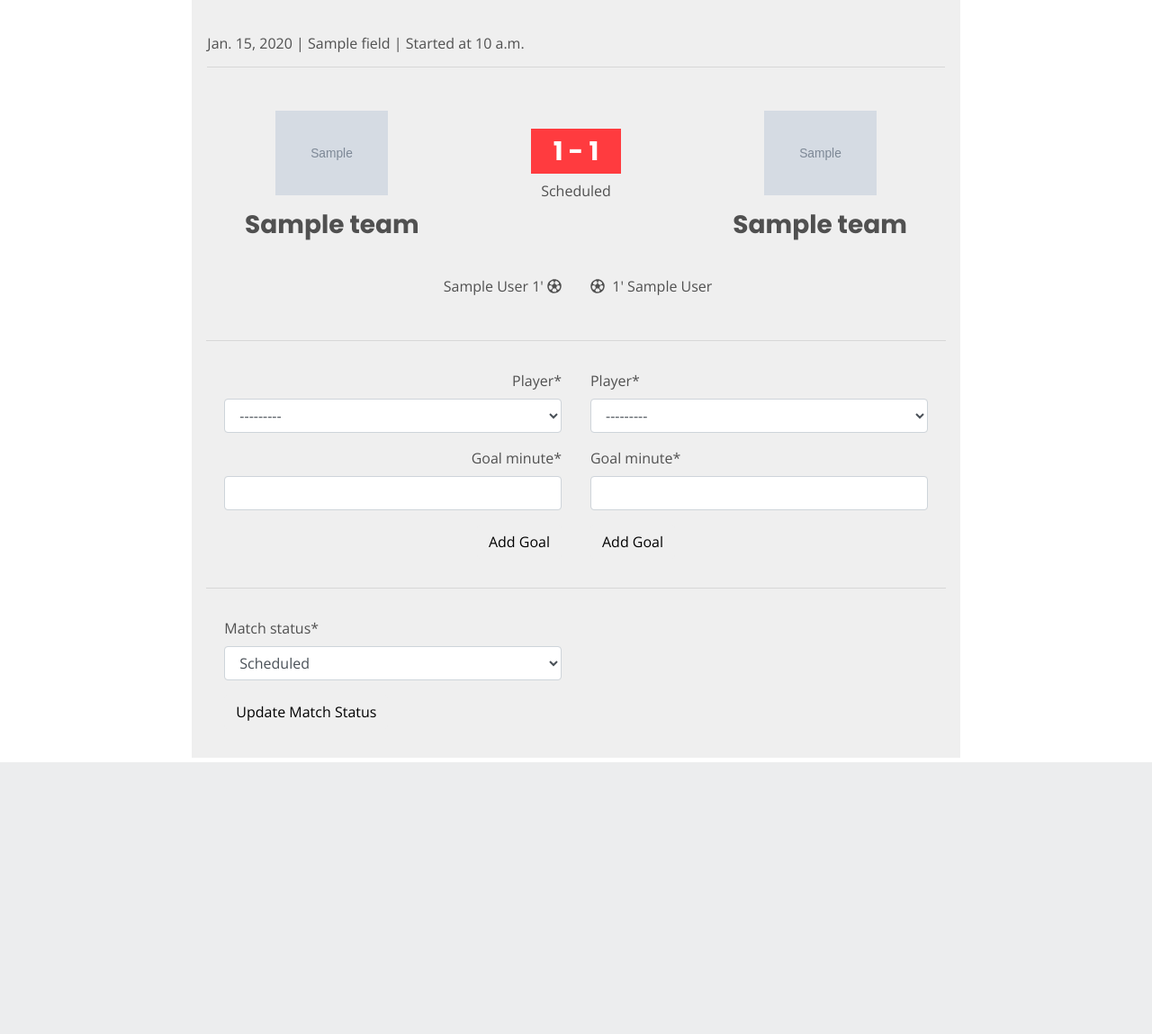
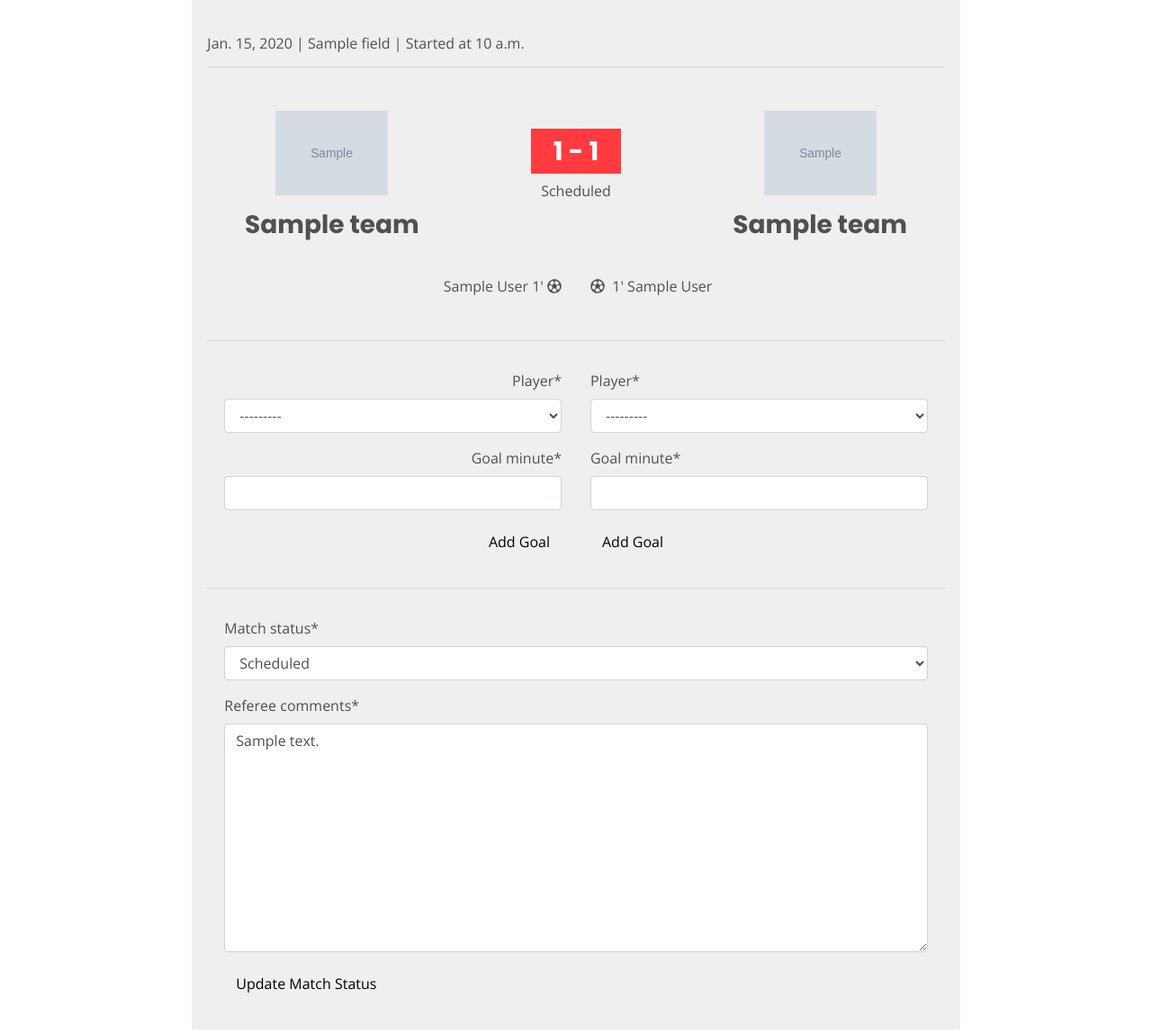
Before and after one commit to babonaresh/msa, a Django app: page /match/1/ in a window 1280 px wide. Shown: the part 116-1265 px from the top of the page at 90% size. Before the commit the page ends 963 px from the top, so only its background shows below. Run offline with Django 3.2, Linux system fonts and the light colour scheme; a user stored in the database is signed in; tables that the repository leaves empty hold one stand-in row (values such as "Sample post"); grey boxes marked "Sample" are stand-in pictures; some libraries are stand-ins or nearby versions.

Commit message:
Added Ref Comments to Match View

```diff
--- a/msa_app/forms.py
+++ b/msa_app/forms.py
@@ -29,7 +29,7 @@ class MatchForm(forms.ModelForm):
 class MatchStatusForm(forms.ModelForm):
     class Meta:
         model = Match
-        fields = ('match_status',)
+        fields = ('match_status', 'referee_comments')
 
 class PlayerForm(forms.ModelForm):
     class Meta:
--- a/msa_app/templates/custom/match_detail.html
+++ b/msa_app/templates/custom/match_detail.html
@@ -77,7 +77,7 @@
             </div>
             <hr>
             <div class="row mx-1">
-                <div class="msa-livescore-sub col-6 col-sm-6 col-md-6 col-lg-6 text-left">
+                <div class="msa-livescore-sub col-12 col-sm-12 col-md-12 col-lg-12 text-left">
                     <form method="POST" id="goalForm" class="goal-form">{%csrf_token%}
                         {{match_status_form|crispy}}
                         <button type="submit" name="update_match_status" class="save btn btn-default">Update Match Status</button>
--- a/msa_app/views.py
+++ b/msa_app/views.py
@@ -58,6 +58,7 @@ def match_detail(request, pk):
 
     match_status_form = MatchStatusForm()
     match_status_form.fields['match_status'].initial = match.match_status
+    match_status_form.fields['referee_comments'].initial = match.referee_comments
 
     #Handling POST requests
     if request.method == "POST" and 'home_goal_submit' in request.POST:
```
